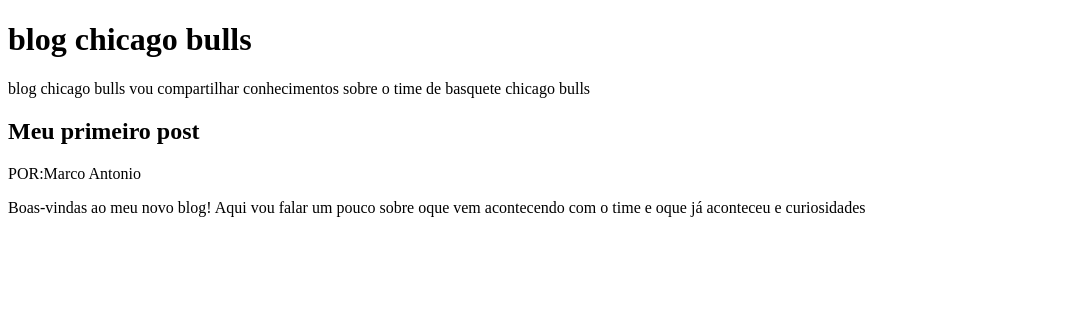
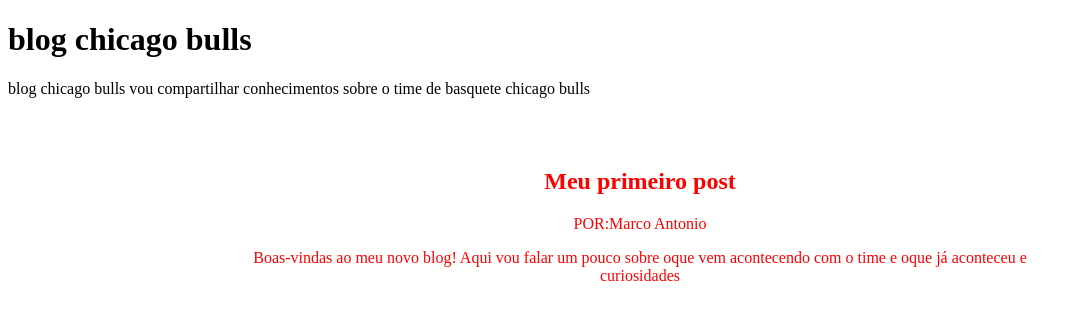
Before and after one commit to marcao456/teste-projeto, a plain HTML site: page index.html in a window 1280 px wide. Shown: the whole page, without its empty margins (0-1082 px from the left). Drawn offline with Linux system fonts and the light colour scheme.

Commit message:
Add files via upload

```diff
--- a/index.html
+++ b/index.html
@@ -7,7 +7,18 @@
         <title>blog chicago bulls</title>
         <style>
             header{
-                background-color: rgb(red, green, blue);
+                background-color: rgb(rgb(167, 1, 1));
+                color: #ffffff;
+                text-align: center;
+                max-width: 800px;
+                margin: 0 auto;
+                padding: 16px;
+            }
+            main {
+            background-color: rgb(255, 255, 255);
+            color: red;
+            max-width: 800px;
+            margin: 0 auto;
             }
         </style>
     </head>
@@ -17,7 +28,7 @@
     <p>blog chicago bulls vou compartilhar conhecimentos sobre o time de basquete chicago bulls<p>
         <header>
         <main>
-
+        <img src="" alt="">
             <h2>Meu primeiro post</h2>
             <p>POR:Marco Antonio</p>
             <p>Boas-vindas ao meu novo blog! Aqui vou falar um pouco sobre oque vem acontecendo com o time e oque já aconteceu e curiosidades</p>
```
